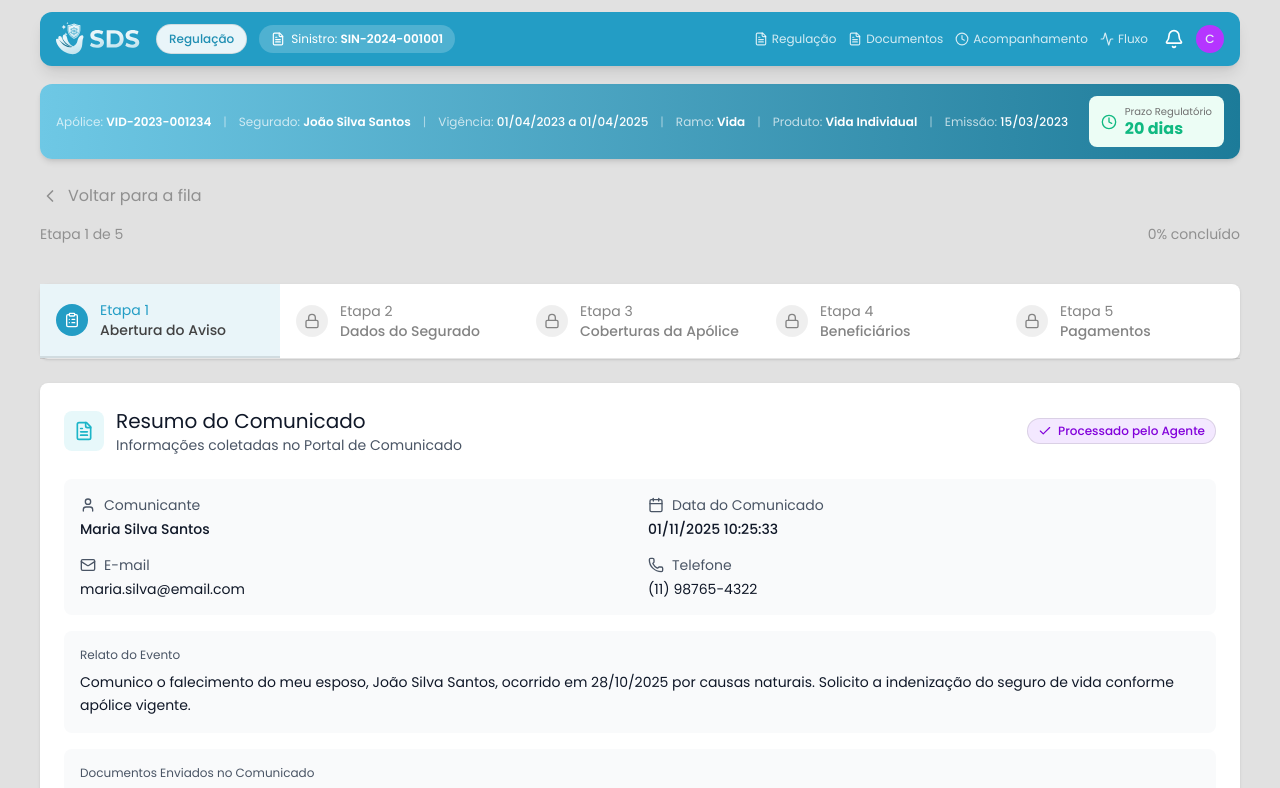
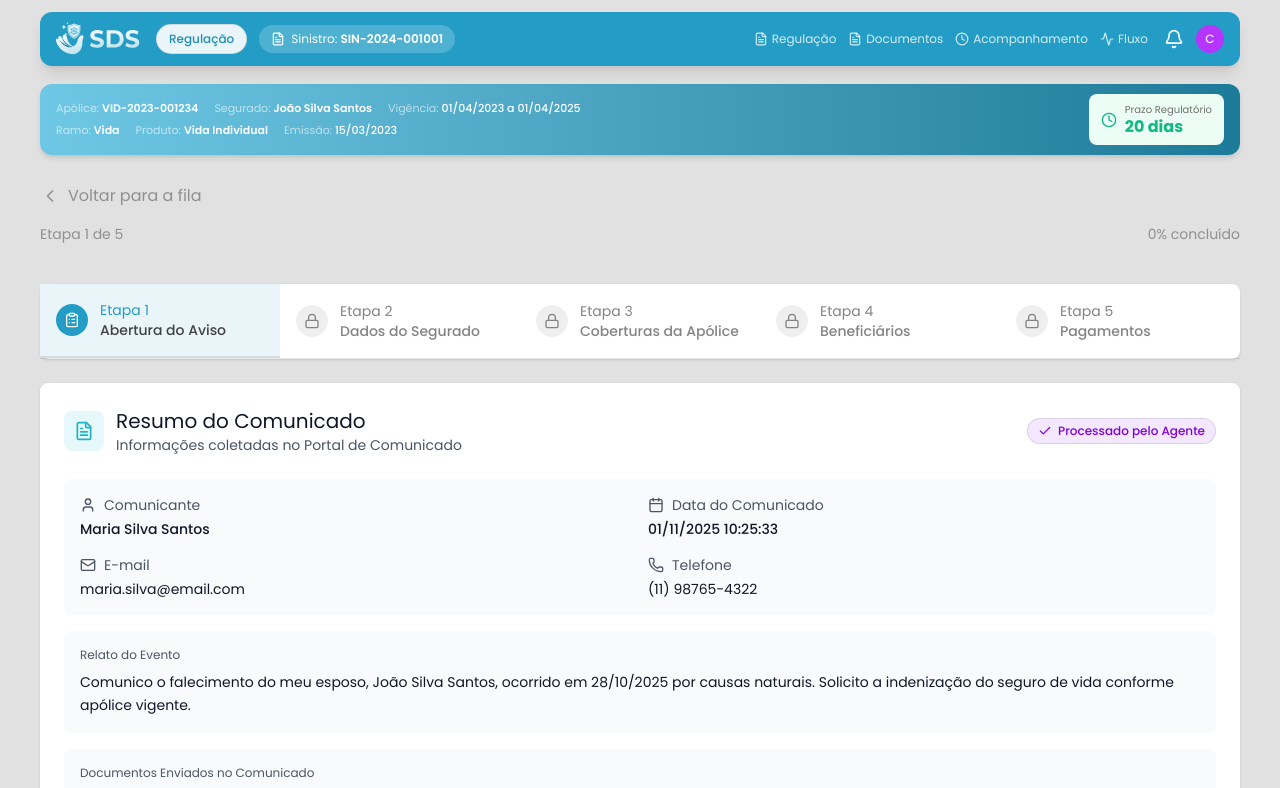
Before and after one commit to sammuka/sds-fe-regulacao, a Next.js app: page /sinistros/SIN-2024-001001 in a window 1280 px wide. Shown: the top 788 px of the page. Built offline with nearby package versions, Linux system fonts and the light colour scheme.

Commit message:
Updated header-apolice.tsx

```diff
--- a/components/layout/header-apolice.tsx
+++ b/components/layout/header-apolice.tsx
@@ -31,31 +31,19 @@ export function HeaderApolice({ apolice, sla }: HeaderApoliceProps) {
 
   return (
     <div className="fixed top-[72px] left-0 right-0 z-40 px-4 pt-3 pb-3 bg-[#e1e1e1]">
-      <div className="bg-gradient-to-r from-[#6ec8e5] to-[#1c7b99] px-4 py-3 max-w-[1200px] mx-auto rounded-xl shadow-md flex items-center justify-between gap-4">
-        {/* Informações da Apólice - Layout Inline */}
-        <div className="text-white font-['Poppins'] text-xs flex-1 min-w-0">
-          <span className="text-white/70">Apólice: </span>
-          <span className="font-semibold">{apolice.numero}</span>
-          <span className="mx-3 text-white/50">|</span>
-
-          <span className="text-white/70">Segurado: </span>
-          <span className="font-semibold">{apolice.segurado}</span>
-          <span className="mx-3 text-white/50">|</span>
-
-          <span className="text-white/70">Vigência: </span>
-          <span className="font-medium">{apolice.inicioVigencia} a {apolice.terminoVigencia}</span>
-          <span className="mx-3 text-white/50">|</span>
-
-          <span className="text-white/70">Ramo: </span>
-          <span className="font-semibold">{apolice.ramo}</span>
-          <span className="mx-3 text-white/50">|</span>
-
-          <span className="text-white/70">Produto: </span>
-          <span className="font-semibold">{apolice.produto}</span>
-          <span className="mx-3 text-white/50">|</span>
-
-          <span className="text-white/70">Emissão: </span>
-          <span className="font-medium">{apolice.dataEmissao}</span>
+      <div className="bg-gradient-to-r from-[#6ec8e5] to-[#1c7b99] px-4 py-2.5 max-w-[1200px] mx-auto rounded-xl shadow-md flex items-center justify-between gap-4">
+        {/* Informações da Apólice - Grid 2 linhas */}
+        <div className="text-white font-['Poppins'] text-[11px] leading-relaxed flex-1">
+          <div className="flex items-center gap-4">
+            <span><span className="text-white/60">Apólice:</span> <span className="font-semibold">{apolice.numero}</span></span>
+            <span><span className="text-white/60">Segurado:</span> <span className="font-semibold">{apolice.segurado}</span></span>
+            <span><span className="text-white/60">Vigência:</span> <span className="font-medium">{apolice.inicioVigencia} a {apolice.terminoVigencia}</span></span>
+          </div>
+          <div className="flex items-center gap-4 mt-1">
+            <span><span className="text-white/60">Ramo:</span> <span className="font-semibold">{apolice.ramo}</span></span>
+            <span><span className="text-white/60">Produto:</span> <span className="font-semibold">{apolice.produto}</span></span>
+            <span><span className="text-white/60">Emissão:</span> <span className="font-medium">{apolice.dataEmissao}</span></span>
+          </div>
         </div>
 
         {/* SLA */}
```
